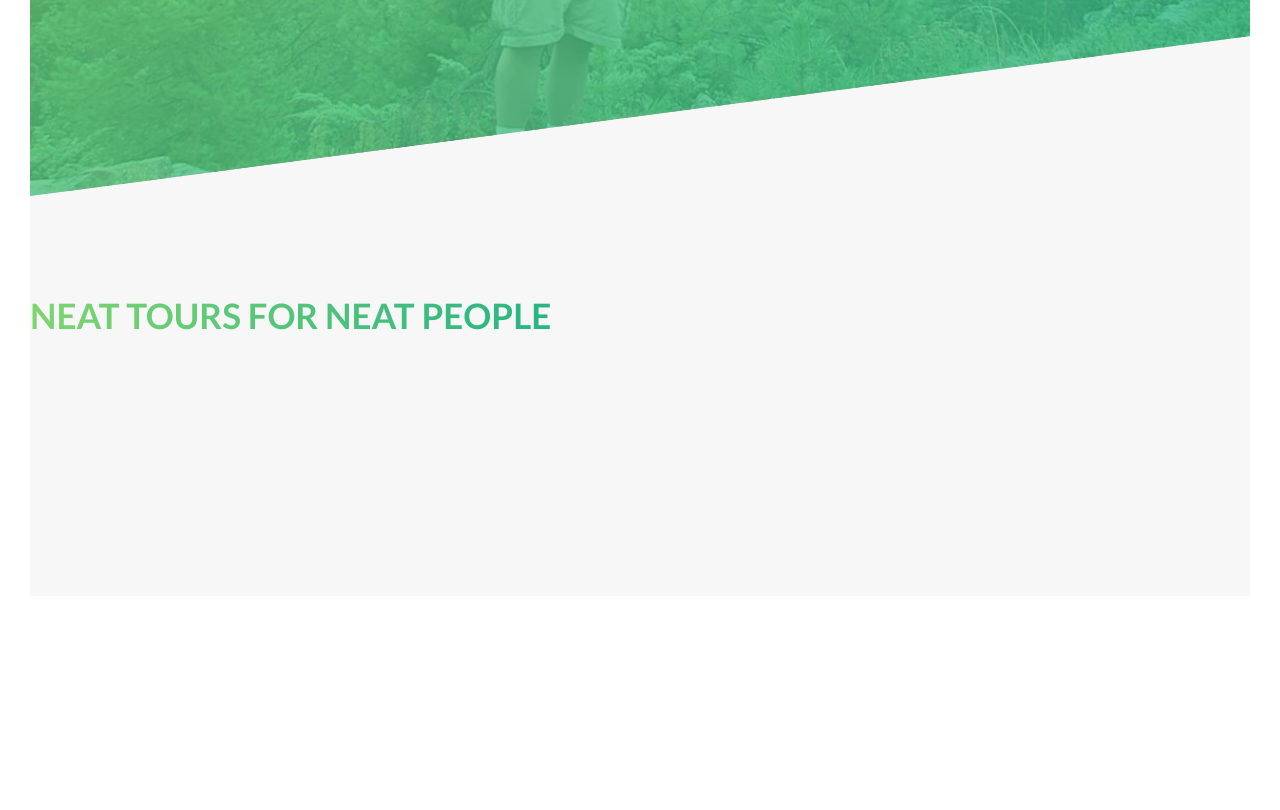
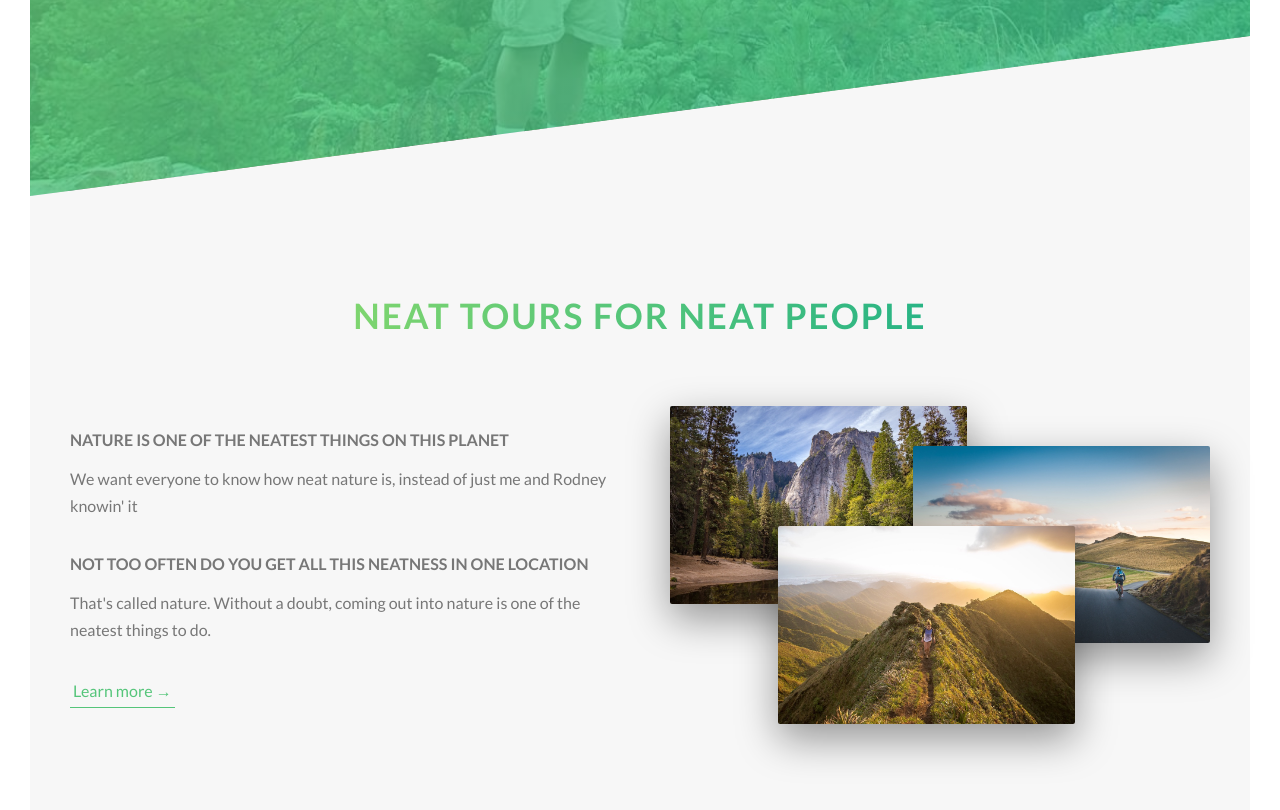
Before and after one commit to khenbest/Neatours, a website: page index.html in a window 1280 px wide. Shown: the part 594-1404 px from the top of the page. Before the commit the page ends 1220 px from the top, so only its background shows below. Drawn offline with Linux system fonts and the light colour scheme.

Commit message:
composition

```diff
--- a/index.html
+++ b/index.html
@@ -28,9 +28,31 @@
 
         <main>
             <section class="section-about">
-                <h2 class="heading-secondary">
-                    Neat tours for neat people
-                </h2>
+                <div class="u-center-text u-mb-lg">
+                    <h2 class="heading-secondary">
+                        Neat tours for neat people
+                    </h2>
+                </div>
+
+                <div class="row">
+                    <div class="col-1-of-2">
+                        <h3 class="heading-tertiary u-mb-sm">Nature is one of the neatest things on this planet</h3>
+                        <p class="paragraph">We want everyone to know how neat nature is, instead of just me and Rodney knowin' it</p>
+
+                        <h3 class="heading-tertiary u-mb-sm">
+                            Not too often do you get all this neatness in one location
+                        </h3>
+                        <p class="paragraph">That's called nature. Without a doubt, coming out into nature is one of the neatest things to do.</p>
+                        <a href="#" class="btn-text">Learn more &rarr;</a>
+                    </div>
+                    <div class="col-1-of-2">
+                        <div class="composition">
+                            <img src="img/neature/nat-1-large.jpg" alt="Neat 1" class="composition__photo composition__photo--p1">
+                            <img src="img/neature/nat-2-large.jpg" alt="Neat 2" class="composition__photo composition__photo--p2">
+                            <img src="img/neature/nat-3-large.jpg" alt="Neat 3" class="composition__photo composition__photo--p3">
+                        </div>
+                    </div>
+                </div>
             </section>
         </main>
 
--- a/sass/abstracts/_variables.scss
+++ b/sass/abstracts/_variables.scss
@@ -7,6 +7,11 @@ $grey-dark: #777;
 $white: #fff;
 $black: #000;
 
+//FONT
+$default-font-size: 1.6rem;
+
+
+//GRID
 $grid-width: 114rem;
 $gutter-vertical: 8rem;
 $gutter-horizontal: 6rem;
--- a/sass/base/_typography.scss
+++ b/sass/base/_typography.scss
@@ -7,7 +7,7 @@ body{
 }
 
 .heading-primary{
-    color: #fff;
+    color: $white;
     text-transform: uppercase;
     backface-visibility: hidden;
     margin-bottom: 6rem;
@@ -38,4 +38,25 @@ body{
   background-image: linear-gradient(to right, $primary-light, $primary-dark);
   -webkit-background-clip: text;
   color: transparent;
+  transition: all .2s;
+  letter-spacing: 2px;
+
+  &:hover{
+    transform: skewX(-5deg);
+    text-shadow: .3rem 1rem 2rem rgba($black, .2);
+  }
 }
+
+.heading-tertiary {
+  font-size: $default-font-size;
+  font-weight: 700;
+  text-transform: uppercase;
+
+}
+
+.paragraph {
+  font-size: $default-font-size;
+  &:not(:last-child){
+    margin-bottom: 3rem;
+  }
+}
--- a/sass/base/_utils.scss
+++ b/sass/base/_utils.scss
@@ -0,0 +1,4 @@
+.u-center-text { text-align: center; }
+.u-mb-sm { margin-bottom: 1.25rem;}
+.u-mb-md { margin-bottom: 4rem;}
+.u-mb-lg { margin-bottom: 8rem;}
--- a/sass/components/_button.scss
+++ b/sass/components/_button.scss
@@ -1,6 +1,6 @@
 
 .btn{
-  font-size: 1.25rem;
+  font-size: $default-font-size;
     &:link,
     &:visited{
       text-decoration: none;
@@ -37,11 +37,11 @@
       transition: all .5s;
     }
     &--white{
-      background-color: #fff;
+      background-color: $white;
       color: $grey-dark;
 
       &::after{
-          background-color: #fff;
+          background-color: $white;
         }
     }
     &--animated{
@@ -49,3 +49,26 @@
       animation-fill-mode: backwards;
     }
 }
+
+.btn-text{
+  &:link,
+  &:visited {
+    font-size: $default-font-size;
+    color: $primary;
+    display: inline-block;
+    text-decoration: none;
+    border-bottom: 1px solid $primary;
+    padding: 3px;
+    transition: all .5s;
+  }
+  &:hover{
+    background-color: $primary;
+    color: $white;
+    box-shadow:  0 1rem 2rem rgba($black, .15);
+    transform: translateY(-2px);
+  }
+  &:active{
+    box-shadow:  0 .5rem 1rem rgba($black, .15);
+
+  }
+}
--- /dev/null
+++ b/sass/components/_composition.scss
@@ -0,0 +1,33 @@
+.composition {
+    position: relative;
+    &__photo{
+        width: 55%;
+        box-shadow: 0 1.5rem 4rem rgba($black, .4);
+        border-radius: 2px;
+        position: absolute;
+        z-index: 10;
+        transform: all .2s;
+
+        &--p1{
+            left: 0;
+            top: -2rem;
+        }
+
+        &--p2{
+            right: 0;
+            top: 2rem;
+        }
+
+        &--p3{
+            left: 20%;
+            top: 10rem;
+        }
+
+        &:hover{
+            transform: scale(1.05);
+            box-shadow: 0 .25rem 4rem rgba($black, .5);
+            z-index: 20;
+        }
+    }
+
+}
--- a/sass/layout/_grid.scss
+++ b/sass/layout/_grid.scss
@@ -1,9 +1,17 @@
 .row{
     max-width: $grid-width;
-    background-color: #eee;
     margin: 0 auto;
     &:not(:last-child){
-        margin-right: $gutter-horizontal;
+        margin-bottom: $gutter-vertical;
+    }
+
+    @include clearfix;
+
+    [class^="col-"]{
+        float: left;
+        &:not(:last-child){
+            margin-right: $gutter-horizontal;
+        }
     }
     .col-1-of-2{
         width: calc((100% - #{$gutter-horizontal}) / 2);
--- a/sass/main.scss
+++ b/sass/main.scss
@@ -8,7 +8,11 @@
 @import "base/utils";
 
 @import "components/button";
+@import "components/composition";
+
 
 @import "layout/header";
+@import "layout/grid";
+
 
 @import "pages/home";
```
Also changed, not shown: css/style.css, img/favicon.png (renamed from img/logo/favicon.png).
